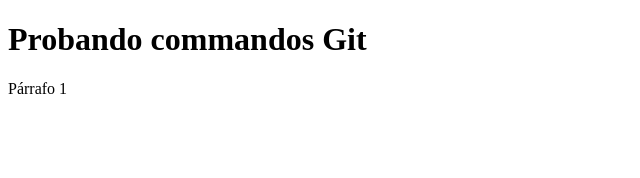
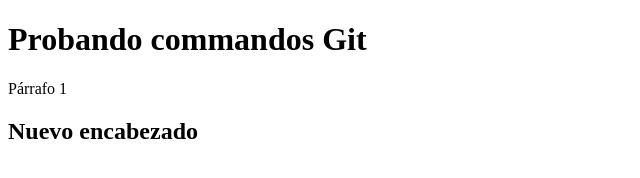
Before and after one commit to cd-dist-2324/MiPrimerRepo, a plain HTML site: page index.html in a window 1280 px wide. Shown: the whole page, without its empty margins (0-640 px from the left). Drawn offline with Linux system fonts and the light colour scheme.

Commit message:
Nuevo h2

```diff
--- a/index.html
+++ b/index.html
@@ -8,5 +8,6 @@
 <body>
     <h1>Probando commandos Git</h1>
     <p>Párrafo 1</p>
+    <h2>Nuevo encabezado</h2>
 </body>
 </html>
```
